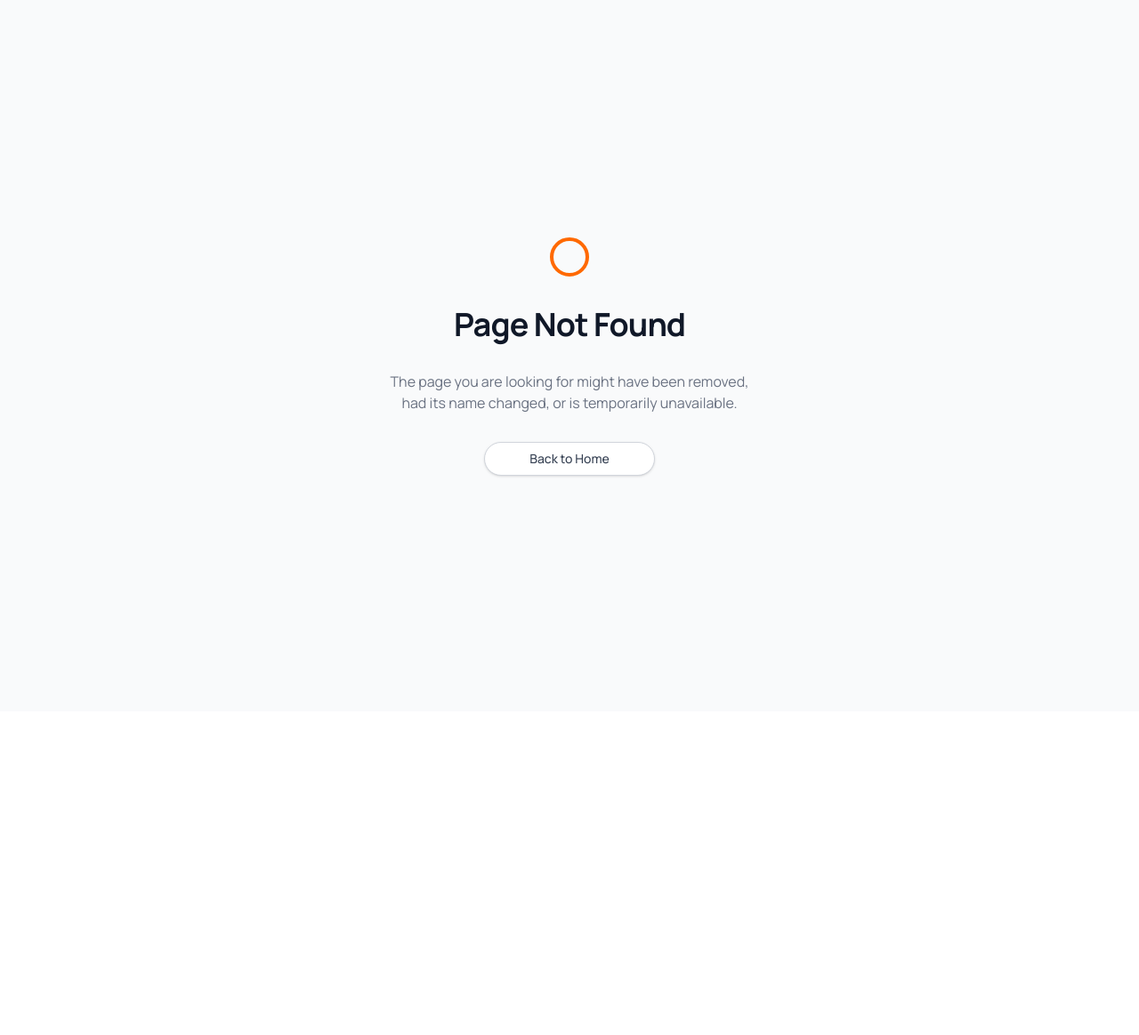
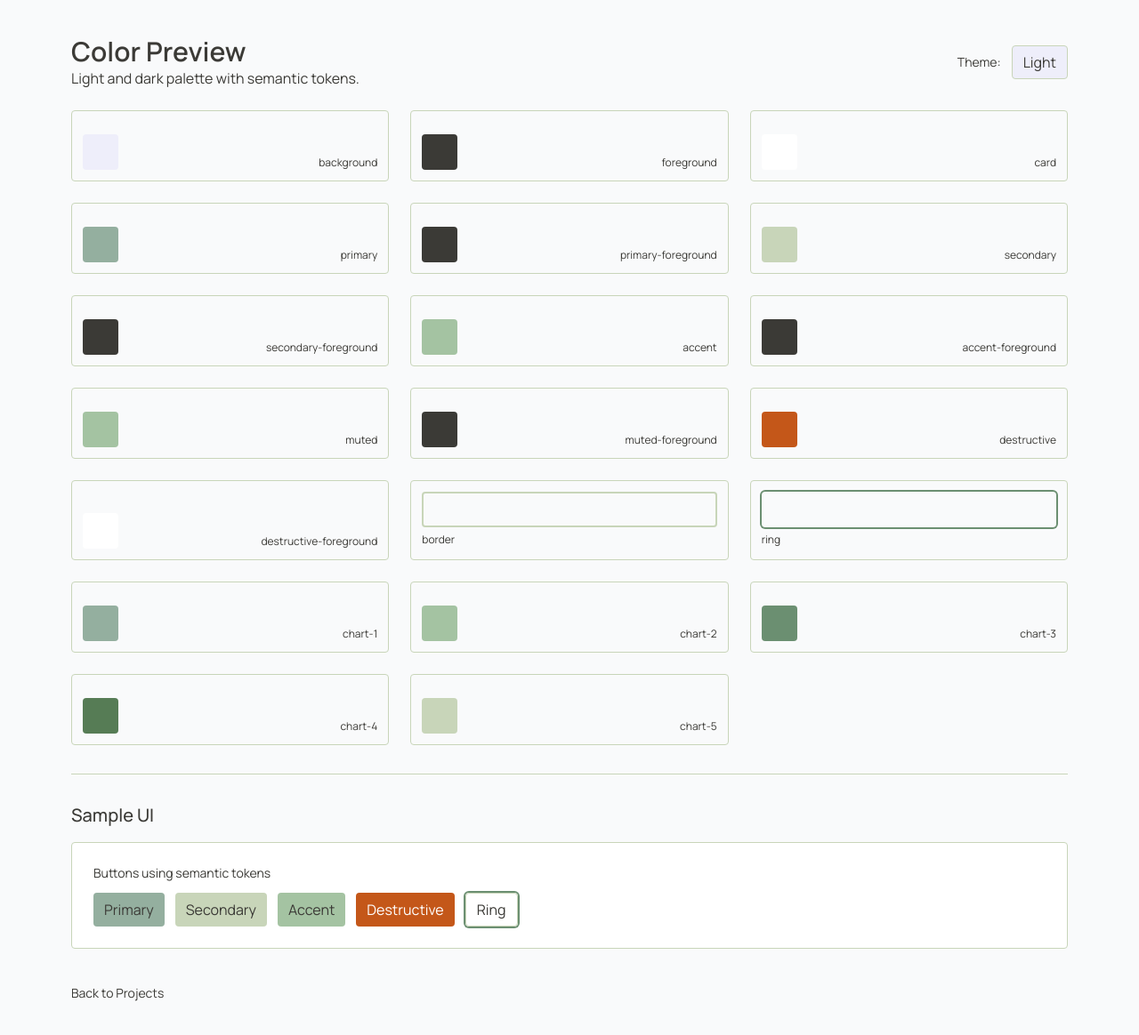
Before and after one commit to russellbomer/portfolio, a Next.js app: page /styleguide/colors in a window 1280 px wide. Before the commit this address had no page. Shown: the top 1164 px of the page at 89% size. Before the commit the page ends 800 px from the top, so only its background shows below. Built offline with nearby package versions, Linux system fonts and the light colour scheme.

Commit message:
feat(styleguide): add /styleguide/colors to preview custom palette with light/dark toggle and sample UI

```diff
--- /dev/null
+++ b/app/styleguide/colors/page.tsx
@@ -0,0 +1,126 @@
+"use client";
+
+import Link from "next/link";
+import { useEffect, useState } from "react";
+
+function Swatch({ label, className }: { label: string; className: string }) {
+  return (
+    <div
+      className="rounded border p-3 flex items-end justify-between min-h-20"
+      style={{}}
+    >
+      <div className={`h-10 w-10 rounded ${className}`} />
+      <span className="text-xs text-muted-foreground ml-3">{label}</span>
+    </div>
+  );
+}
+
+function SampleButtons() {
+  return (
+    <div className="flex flex-wrap gap-3">
+      <button className="rounded bg-primary px-3 py-1.5 text-primary-foreground">
+        Primary
+      </button>
+      <button className="rounded bg-secondary px-3 py-1.5 text-secondary-foreground">
+        Secondary
+      </button>
+      <button className="rounded bg-accent px-3 py-1.5 text-accent-foreground">
+        Accent
+      </button>
+      <button className="rounded bg-destructive px-3 py-1.5 text-destructive-foreground">
+        Destructive
+      </button>
+      <button className="rounded px-3 py-1.5 border ring-2 ring-ring">
+        Ring
+      </button>
+    </div>
+  );
+}
+
+export default function ColorsPage() {
+  const [isDark, setIsDark] = useState(false);
+
+  useEffect(() => {
+    const html = document.documentElement;
+    if (isDark) html.classList.add("dark");
+    else html.classList.remove("dark");
+    return () => {
+      html.classList.remove("dark");
+    };
+  }, [isDark]);
+
+  return (
+    <main className="mx-auto max-w-6xl px-4 py-10">
+      <header className="mb-6 flex items-center justify-between">
+        <div>
+          <h1 className="text-3xl font-semibold">Color Preview</h1>
+          <p className="text-muted-foreground">
+            Light and dark palette with semantic tokens.
+          </p>
+        </div>
+        <div className="flex items-center gap-3">
+          <span className="text-sm">Theme:</span>
+          <button
+            className="rounded border px-3 py-1.5 bg-background text-foreground"
+            onClick={() => setIsDark((v) => !v)}
+          >
+            {isDark ? "Dark" : "Light"}
+          </button>
+        </div>
+      </header>
+
+      <section className="grid grid-cols-2 gap-6 lg:grid-cols-3">
+        <Swatch label="background" className="bg-background" />
+        <Swatch label="foreground" className="bg-foreground" />
+        <Swatch label="card" className="bg-card" />
+        <Swatch label="primary" className="bg-primary" />
+        <Swatch label="primary-foreground" className="bg-primary-foreground" />
+        <Swatch label="secondary" className="bg-secondary" />
+        <Swatch
+          label="secondary-foreground"
+          className="bg-secondary-foreground"
+        />
+        <Swatch label="accent" className="bg-accent" />
+        <Swatch label="accent-foreground" className="bg-accent-foreground" />
+        <Swatch label="muted" className="bg-muted" />
+        <Swatch label="muted-foreground" className="bg-muted-foreground" />
+        <Swatch label="destructive" className="bg-destructive" />
+        <Swatch
+          label="destructive-foreground"
+          className="bg-destructive-foreground"
+        />
+        <div className="rounded border p-3">
+          <div className="h-10 w-full rounded border-2 border-border" />
+          <span className="text-xs text-muted-foreground">border</span>
+        </div>
+        <div className="rounded border p-3">
+          <div className="h-10 w-full rounded ring-2 ring-ring" />
+          <span className="text-xs text-muted-foreground">ring</span>
+        </div>
+        <Swatch label="chart-1" className="bg-chart-1" />
+        <Swatch label="chart-2" className="bg-chart-2" />
+        <Swatch label="chart-3" className="bg-chart-3" />
+        <Swatch label="chart-4" className="bg-chart-4" />
+        <Swatch label="chart-5" className="bg-chart-5" />
+      </section>
+
+      <div className="my-8 h-px bg-border" />
+
+      <section className="space-y-4">
+        <h2 className="text-xl font-medium">Sample UI</h2>
+        <div className="rounded border bg-card p-6 text-card-foreground">
+          <p className="mb-3 text-sm text-muted-foreground">
+            Buttons using semantic tokens
+          </p>
+          <SampleButtons />
+        </div>
+      </section>
+
+      <footer className="mt-10 text-sm text-muted-foreground">
+        <Link className="hover:underline" href="/projects">
+          Back to Projects
+        </Link>
+      </footer>
+    </main>
+  );
+}
```
